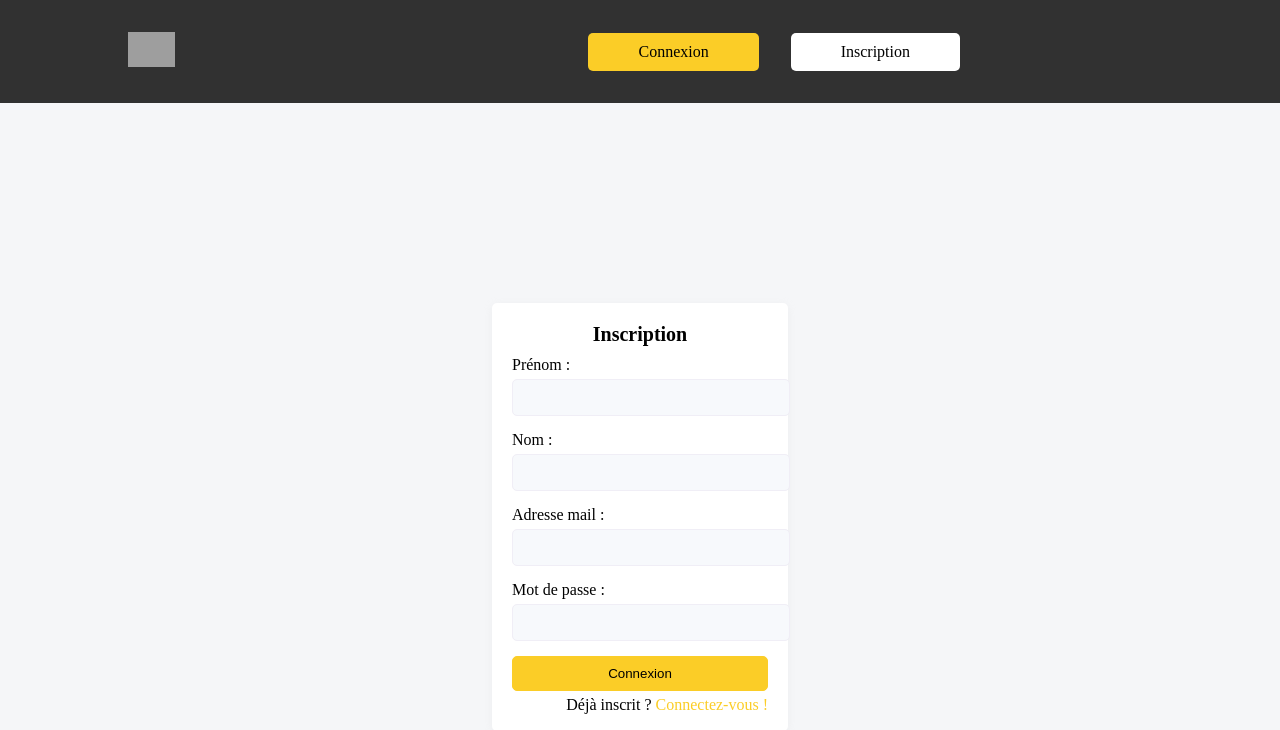
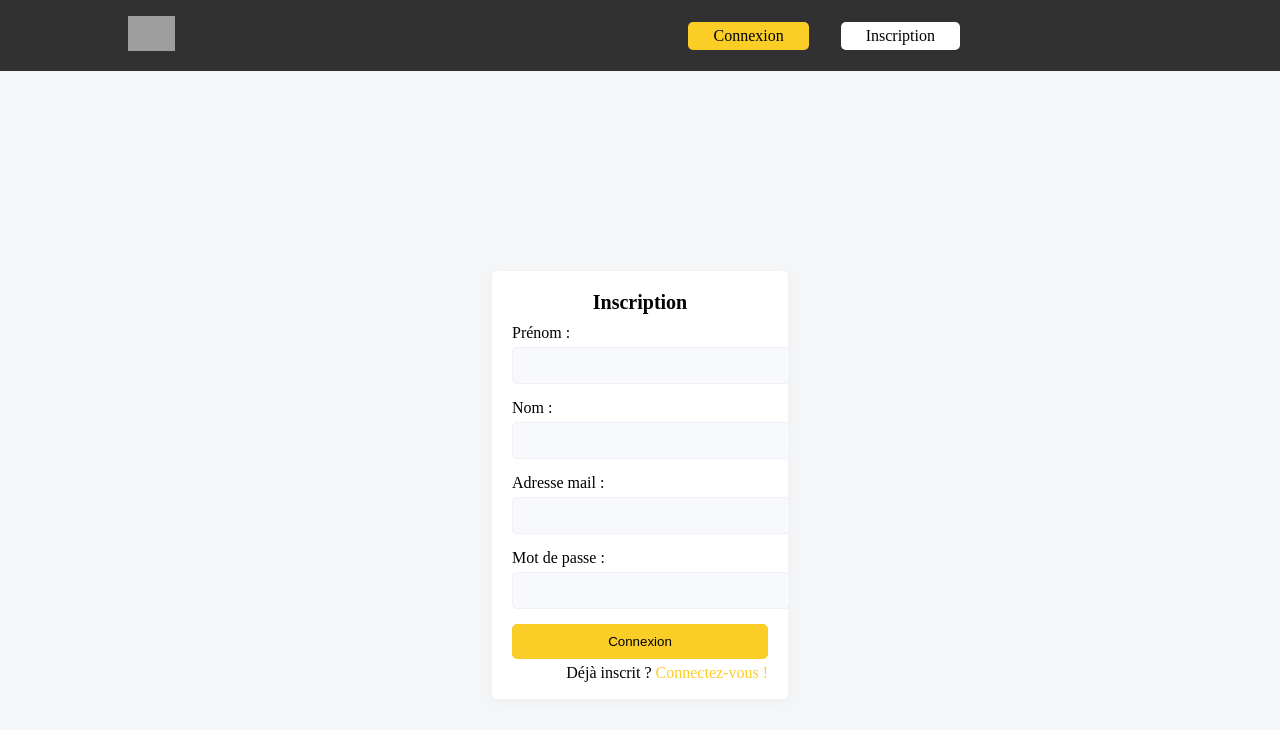
Before and after one commit to theyyooo/winbet-app, a PHP site: page /signup.php in a window 1280 px wide. Shown: the top 730 px of the page. Run offline with PHP 8.4, Linux system fonts and the light colour scheme; grey boxes are pictures that could not be loaded.

Commit message:
afinement header

```diff
--- a/src/Views/header.php
+++ b/src/Views/header.php
@@ -12,8 +12,8 @@
 
 <style>
     .brand {
-        padding-top: 2rem;
-        padding-bottom: 2rem;
+        padding-top: 1rem;
+        padding-bottom: 1rem;
         margin-left: 10vw;
         height: 35px;
     }
@@ -44,10 +44,10 @@
     .connexion{
         background-color: #FBCD27;
         margin-right: 2rem;
-        padding-top: 10px;
-        padding-bottom: 10px;
-        padding-right: 50px;
-        padding-left: 50px;
+        padding-top: 5px;
+        padding-bottom: 5px;
+        padding-right: 25px;
+        padding-left: 25px;
         border-radius: 5px;
         text-decoration: none;
         color: black;
@@ -55,10 +55,10 @@
 
     .inscription{
         background-color: white;
-        padding-top: 10px;
-        padding-bottom: 10px;
-        padding-right: 50px;
-        padding-left: 50px;
+        padding-top: 5px;
+        padding-bottom: 5px;
+        padding-right: 25px;
+        padding-left: 25px;
         margin-right:25vw;
         border-radius: 5px;
         text-decoration: none;
```
